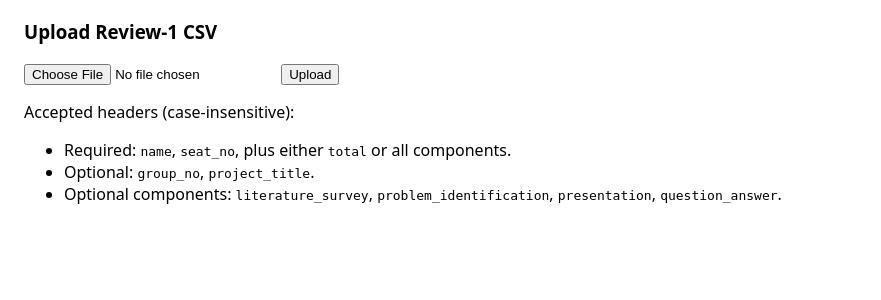
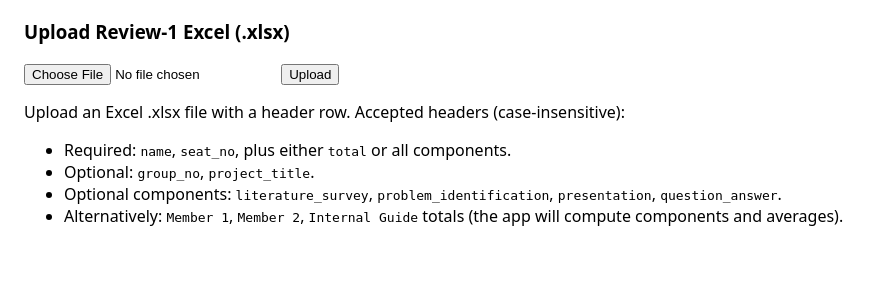
Before and after one commit to mikasa-tech/prmes_ww, a Flask app: page /upload in a window 1280 px wide. Shown: the part 46-346 px from the top of the page, without its empty margins (0-881 px from the left). Run offline with Flask 3, Linux system fonts and the light colour scheme.

Commit message:
Can Upload .xlsx files only

```diff
--- a/app.py
+++ b/app.py
@@ -9,6 +9,7 @@ from excel_template import build_review1_workbook
 from dotenv import load_dotenv
 import sqlalchemy
 from sqlalchemy import text
+from openpyxl import load_workbook
 
 APP_DIR = Path(__file__).parent.resolve()
 EXPORTS_DIR = APP_DIR / "exports"
@@ -55,18 +56,40 @@ def create_app() -> Flask:
         if request.method == "POST":
             file = request.files.get("file")
             if not file or file.filename.strip() == "":
-                flash("Please choose a CSV file.", "error")
+                flash("Please choose an .xlsx file.", "error")
                 return redirect(request.url)
 
-            # Accept UTF-8 CSV
-            text = file.stream.read().decode("utf-8", errors="replace")
-            reader = csv.DictReader(text.splitlines())
-            headers = [normalize_header(h) for h in reader.fieldnames or []]
+            filename = file.filename.lower().strip()
+            if not filename.endswith(".xlsx"):
+                flash("Only .xlsx files are accepted.", "error")
+                return redirect(request.url)
+
+            # Read Excel (.xlsx) with openpyxl
+            raw = file.stream.read()
+            try:
+                wb = load_workbook(io.BytesIO(raw), data_only=True)
+            except Exception:
+                flash("Could not read the .xlsx file. Please ensure it is a valid Excel file.", "error")
+                return redirect(request.url)
+            ws = wb.active
+
+            header_row = next(ws.iter_rows(min_row=1, max_row=1, values_only=True), tuple())
+            fieldnames = [str(v) if v is not None else "" for v in header_row]
+            headers = [normalize_header(h) for h in fieldnames]
+
+            def iter_rows_dict():
+                for vals in ws.iter_rows(min_row=2, values_only=True):
+                    row = {}
+                    for i, key in enumerate(fieldnames):
+                        val = vals[i] if i < len(vals) else None
+                        row[key] = val
+                    yield row
+            rows_iter = iter_rows_dict()
 
             # Map common header names to our keys
             # Required: student name, seat no. Optional: group no, project title, evaluator marks.
             key_map = {}
-            for raw in reader.fieldnames or []:
+            for raw in fieldnames or []:
                 h = normalize_header(raw)
                 if h in ("name", "student_name"):
                     key_map["name"] = raw
@@ -99,18 +122,29 @@ def create_app() -> Flask:
             if "total" not in key_map and not has_components and not has_three_evaluators:
                 missing.append("total or all four component columns or Member 1 + Member 2 + Internal Guide")
             if missing:
-                flash(f"CSV missing required columns: {', '.join(missing)}", "error")
+                flash(f"Excel file missing required columns: {', '.join(missing)}", "error")
+                return redirect(request.url)
+
+            # Replace all existing data before importing new Excel (no UI toggle)
+            try:
+                # Delete in FK-safe order
+                db.session.execute(text("DELETE FROM evaluation"))
+                db.session.execute(text("DELETE FROM student"))
+                db.session.commit()
+            except Exception:
+                db.session.rollback()
+                flash("Failed to reset existing data before import.", "error")
                 return redirect(request.url)
 
             created = 0
-            for row in reader:
-                name = (row.get(key_map["name"]) or "").strip()
-                seat_no = (row.get(key_map["seat_no"]) or "").strip()
+            for row in rows_iter:
+                name = str(row.get(key_map["name"]) or "").strip()
+                seat_no = str(row.get(key_map["seat_no"]) or "").strip()
                 if not name or not seat_no:
                     continue
 
-                group_no = (row.get(key_map.get("group_no", ""), "") or "").strip()
-                project_title = (row.get(key_map.get("project_title", ""), "") or "").strip()
+                group_no = str(row.get(key_map.get("group_no", ""), "") or "").strip()
+                project_title = str(row.get(key_map.get("project_title", ""), "") or "").strip()
 
                 student = Student.query.filter_by(seat_no=seat_no).one_or_none()
                 if not student:
@@ -151,7 +185,7 @@ def create_app() -> Flask:
                         total = sum(comp.values())
 
                     except Exception:
-                        flash("Invalid evaluator marks in CSV.", "error")
+                        flash("Invalid evaluator marks in Excel.", "error")
                         return redirect(request.url)
 
                 elif "literature_survey" in key_map:
@@ -169,7 +203,7 @@ def create_app() -> Flask:
                         member2_comp = comp.copy()
                         guide_comp = comp.copy()
                     except Exception:
-                        flash("Invalid component values in CSV.", "error")
+                        flash("Invalid component values in Excel.", "error")
                         return redirect(request.url)
                 else:
                     # Total marks only - reverse engineer components
@@ -177,7 +211,7 @@ def create_app() -> Flask:
                         raw_total = float(row.get(key_map["total"], 0))
                         total = int(round(raw_total))
                     except Exception:
-                        flash("Invalid total marks value in CSV.", "error")
+                        flash("Invalid total marks value in Excel.", "error")
                         return redirect(request.url)
 
                     # Normalize totals that are out of 50 (e.g., out of 100)
--- a/templates/upload.html
+++ b/templates/upload.html
@@ -1,14 +1,15 @@
 {% extends "base.html" %}
 {% block content %}
-<h3>Upload Review‑1 CSV</h3>
+<h3>Upload Review‑1 Excel (.xlsx)</h3>
 <form method="post" enctype="multipart/form-data">
-  <input type="file" name="file" accept=".csv" required />
+  <input type="file" name="file" accept=".xlsx" required />
   <button type="submit">Upload</button>
 </form>
-<p>Accepted headers (case-insensitive):</p>
+<p>Upload an Excel .xlsx file with a header row. Accepted headers (case-insensitive):</p>
 <ul>
   <li>Required: <code>name</code>, <code>seat_no</code>, plus either <code>total</code> or all components.</li>
   <li>Optional: <code>group_no</code>, <code>project_title</code>.</li>
   <li>Optional components: <code>literature_survey</code>, <code>problem_identification</code>, <code>presentation</code>, <code>question_answer</code>.</li>
+  <li>Alternatively: <code>Member 1</code>, <code>Member 2</code>, <code>Internal Guide</code> totals (the app will compute components and averages).</li>
 </ul>
 {% endblock %}
--- a/utils.py
+++ b/utils.py
@@ -1,4 +1,5 @@
 from typing import Dict, List
+import re
 
 WEIGHTS = {
     "literature_survey": 20,
@@ -9,7 +10,20 @@ WEIGHTS = {
 TOTAL_MAX = 50
 
 def normalize_header(h: str) -> str:
-    return (h or "").strip().lower().replace(" ", "_")
+    """
+    Normalize CSV header names to a stable snake_case token.
+    - Removes BOM and non-breaking spaces
+    - Lowercases and collapses any non-alphanumeric to single underscores
+    - Trims leading/trailing underscores
+    """
+    s = (h or "")
+    # Remove BOM and NBSP and unify whitespace
+    s = s.replace("\ufeff", "").replace("\xa0", " ")
+    s = s.strip().lower()
+    # Replace any run of non-alphanumerics with underscore
+    s = re.sub(r"[^a-z0-9]+", "_", s)
+    s = re.sub(r"_+", "_", s).strip("_")
+    return s
 
 def _hamilton_round(values: Dict[str, float], target_sum: int) -> Dict[str, int]:
     # Largest remainder method keeps sum stable and fair
```
Also changed, not shown: exports/evaluations_review1.csv (+4 -4 lines), app.db, 2 other files.
